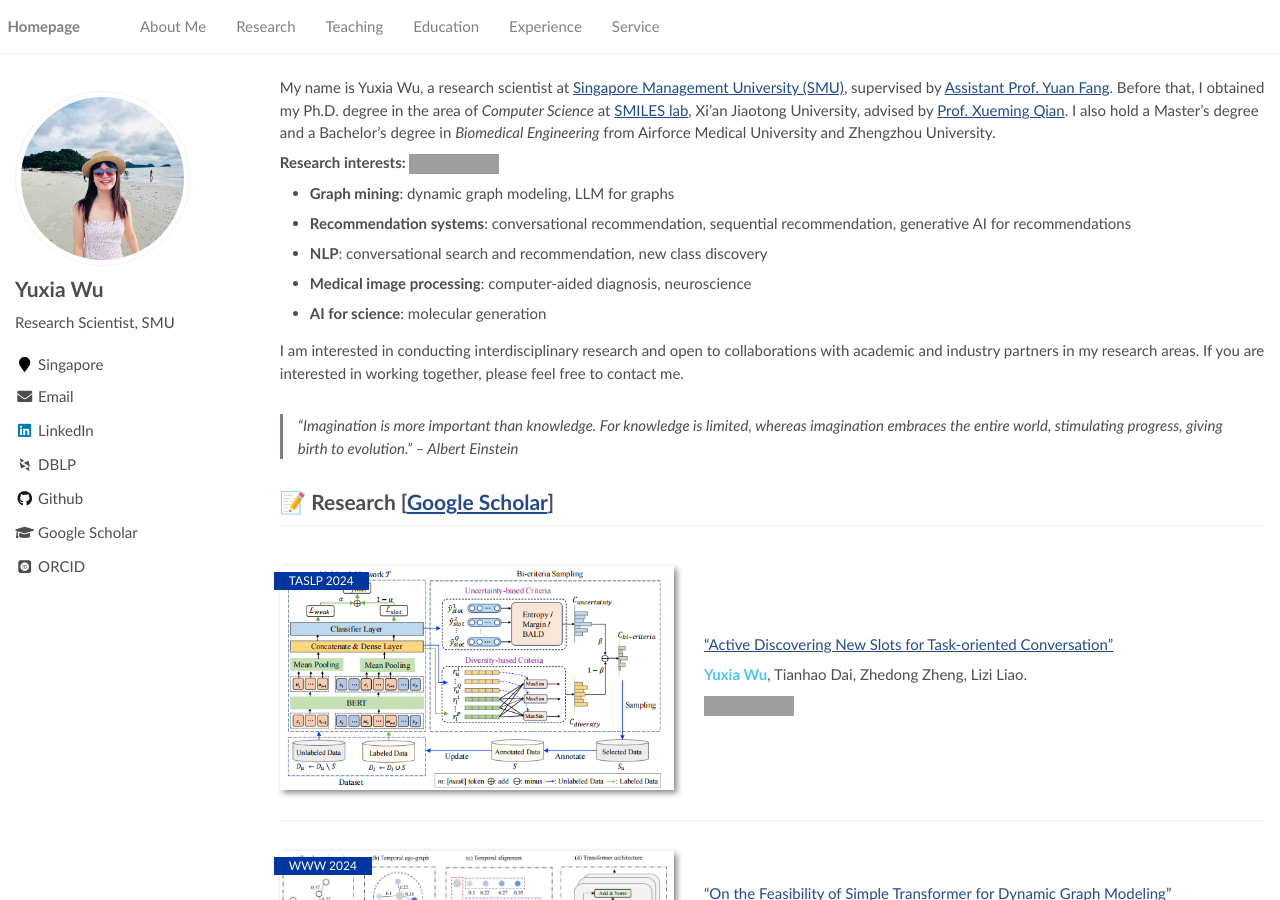
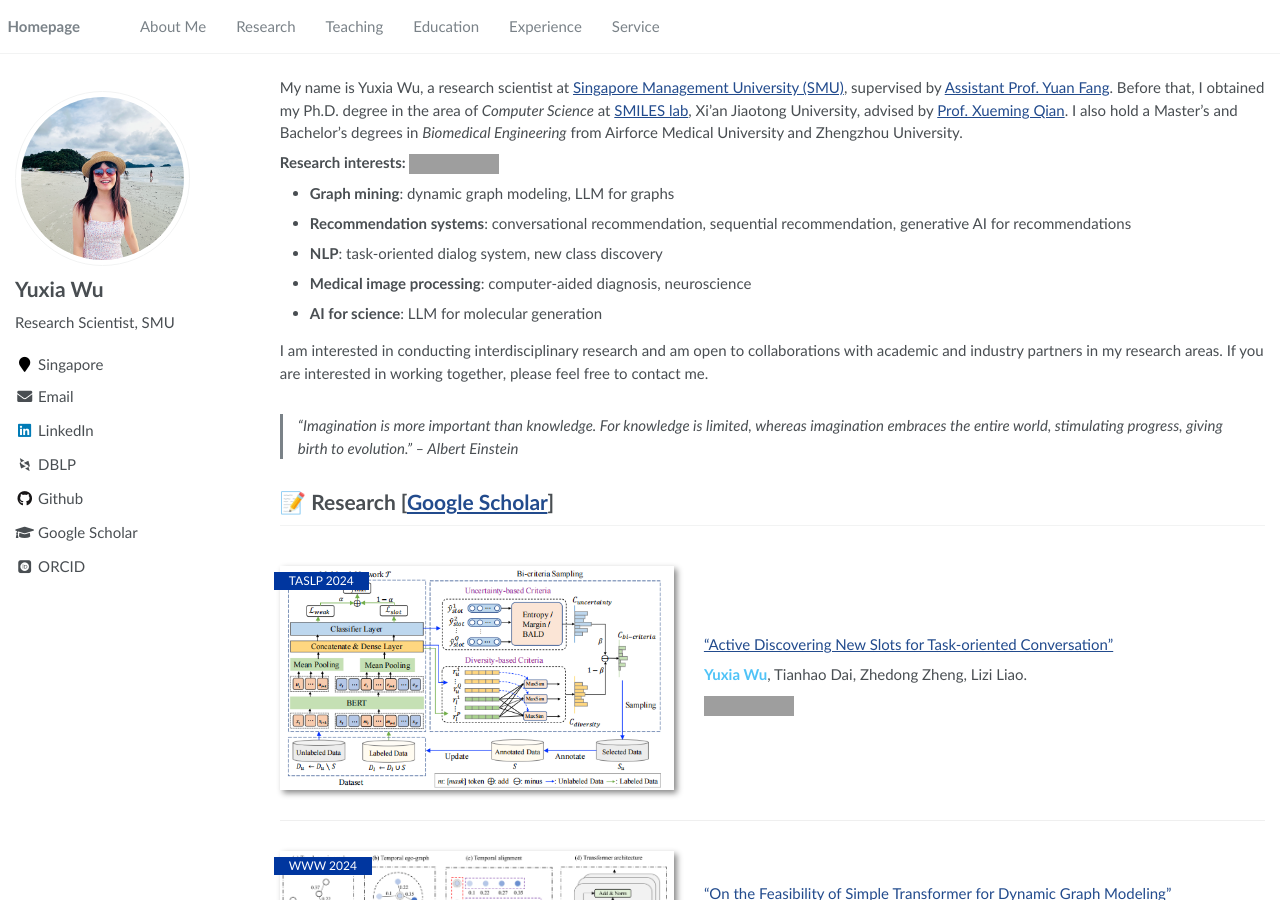
Before and after one commit to YuxiaWu/YuxiaWu.github.io, a Jekyll site: the page built from _pages/about.md, in a window 1280 px wide and 900 px high. Built offline with Jekyll 4.4.1, drawn with Linux system fonts in a browser that asks for light colours; some web fonts are replaced; grey boxes are pictures that could not be loaded.

Commit message:
Update about.md

```diff
--- a/_pages/about.md
+++ b/_pages/about.md
@@ -17,17 +17,17 @@ redirect_from:
 
 <span class='anchor' id='about-me'></span>
 
-My name is Yuxia Wu, a research scientist at [Singapore Management University (SMU)](https://www.smu.edu.sg/), supervised by [Assistant Prof. Yuan Fang](https://www.yfang.site/home). Before that, I obtained my Ph.D. degree in the area of *Computer Science* at [SMILES lab](http://www.smiles-xjtu.com/), Xi'an Jiaotong University, advised by [Prof. Xueming Qian](https://gr.xjtu.edu.cn/web/qianxm). I also hold a Master's degree and a Bachelor's degree in *Biomedical Engineering* from Airforce Medical University and Zhengzhou University.
+My name is Yuxia Wu, a research scientist at [Singapore Management University (SMU)](https://www.smu.edu.sg/), supervised by [Assistant Prof. Yuan Fang](https://www.yfang.site/home). Before that, I obtained my Ph.D. degree in the area of *Computer Science* at [SMILES lab](http://www.smiles-xjtu.com/), Xi'an Jiaotong University, advised by [Prof. Xueming Qian](https://gr.xjtu.edu.cn/web/qianxm). I also hold a Master's and Bachelor's degrees in *Biomedical Engineering* from Airforce Medical University and Zhengzhou University.
 
 **Research interests:** <a href='https://scholar.google.com/citations?user=bRgptuYAAAAJ&hl=en'><img src="https://img.shields.io/endpoint?url={{ url | url_encode }}&logo=Google%20Scholar&labelColor=f6f6f6&color=9cf&style=flat&label=citations"></a>
 
 - **Graph mining**: dynamic graph modeling, LLM for graphs
 - **Recommendation systems**: conversational recommendation, sequential recommendation, generative AI for recommendations
-- **NLP**: conversational search and recommendation, new class discovery
+- **NLP**: task-oriented dialog system, new class discovery
 - **Medical image processing**:  computer-aided diagnosis, neuroscience
-- **AI for science**: molecular generation
+- **AI for science**: LLM for molecular generation
 
-I am interested in conducting interdisciplinary research and open to collaborations with academic and industry partners in my research areas. If you are interested in working together, please feel free to contact me.
+I am interested in conducting interdisciplinary research and am open to collaborations with academic and industry partners in my research areas. If you are interested in working together, please feel free to contact me.
 
 > "Imagination is more important than knowledge. For knowledge is limited, whereas imagination embraces the entire world, stimulating progress, giving birth to evolution." – Albert Einstein
 
```
